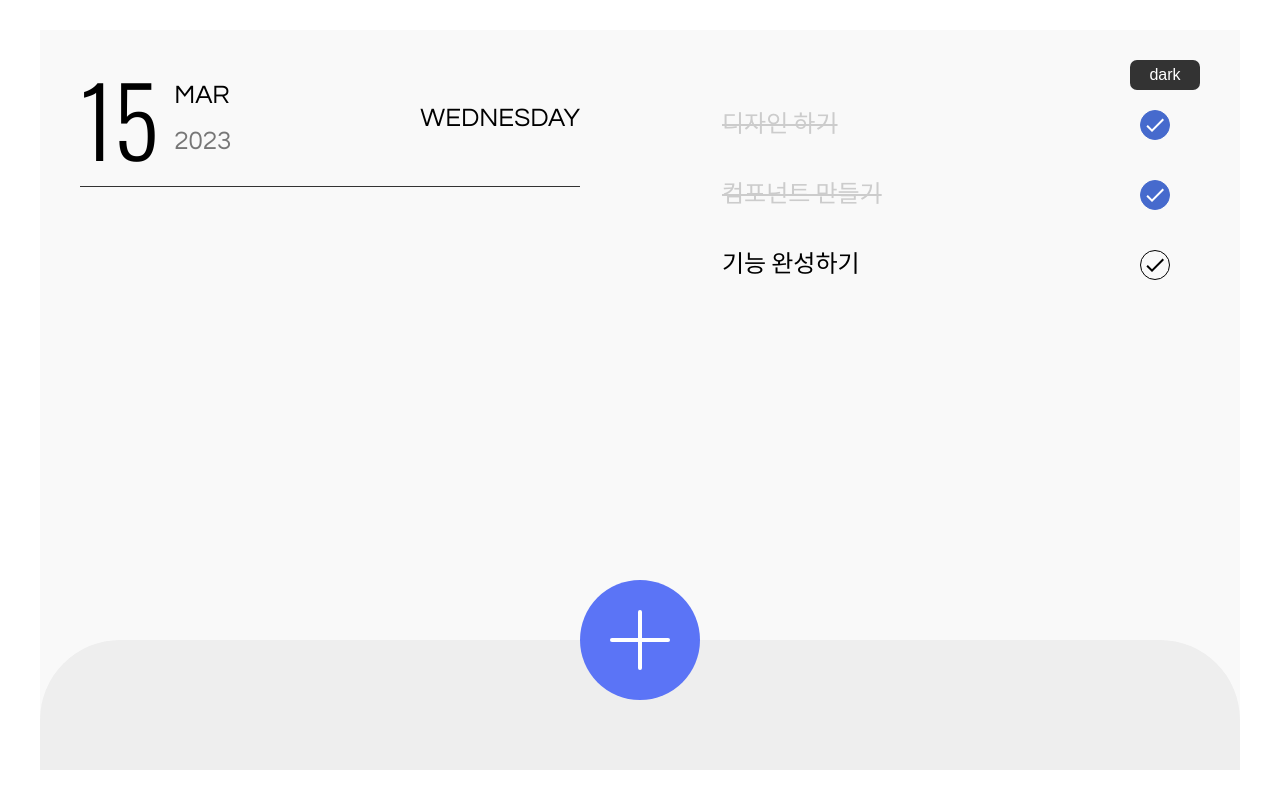
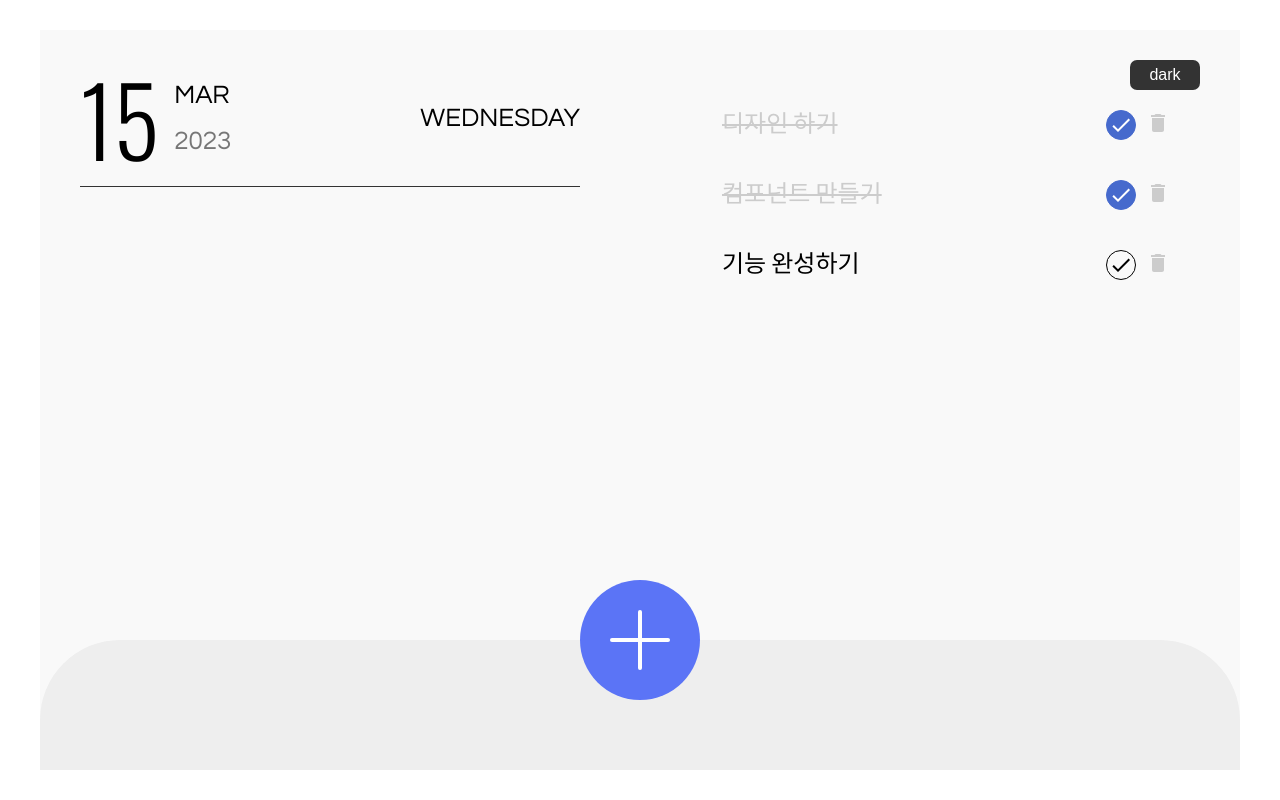
Before and after one commit to Beeneeq/react-todo-list, a React (Create React App) app: page / in a window 1280 px wide. Built offline with nearby package versions, Linux system fonts and the light colour scheme.

Commit message:
remove 기능 추가

```diff
--- a/src/components/Middle.scss
+++ b/src/components/Middle.scss
@@ -35,6 +35,20 @@
             }
         }
     }
+
+    .btn-del {
+        // visibility: hidden;
+        // opacity: 0;
+
+        &.on {
+            visibility: visible;
+            opacity: 1;
+        }
+
+        svg {
+            color: #ccc !important
+        }
+    }
 }
 
 @media (max-width: 768px) {
--- a/src/components/TodoItem.tsx
+++ b/src/components/TodoItem.tsx
@@ -1,16 +1,25 @@
 import React from 'react'
 import { Todo, useTodoDispatch } from '../contexts/TodosContext'
-import { MdDone } from 'react-icons/md';
+import { MdDone, MdDelete } from 'react-icons/md';
 
 const TodoItem = ({text, done, id}: Todo) => {
-  const dispatch: any = useTodoDispatch();
-  const onToggle = () => dispatch({ type: 'TOGGLE', id });
+  const dispatch: any = useTodoDispatch()
+  const onToggle = () => dispatch({ type: 'TOGGLE', id })
+  const onDelete = () => dispatch({ type: 'REMOVE', id })
+  const onMouseOver = () => {
+    // 추후 수정
+  }
 
   return (
-    <li className={done ? 'flex2 todo-item done' : 'flex2 todo-item'} key={id}>
+    <li className={done ? 'flex2 todo-item done' : 'flex2 todo-item'} key={id} onMouseOver={onMouseOver}>
         {text}
-        <div className='btn-check' onClick={onToggle}>
-          <MdDone/>
+        <div className='flex'>
+          <div className='btn-check' onClick={onToggle}>
+            <MdDone/>
+          </div>
+          <div className='btn-del' onClick={onDelete} style={{marginLeft: '10px'}}>
+            <MdDelete/>
+          </div>
         </div>
     </li>
   )
```
